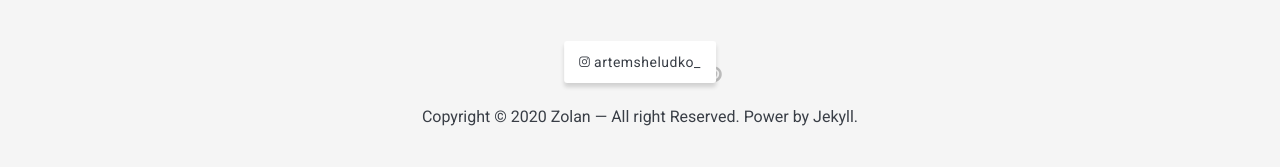
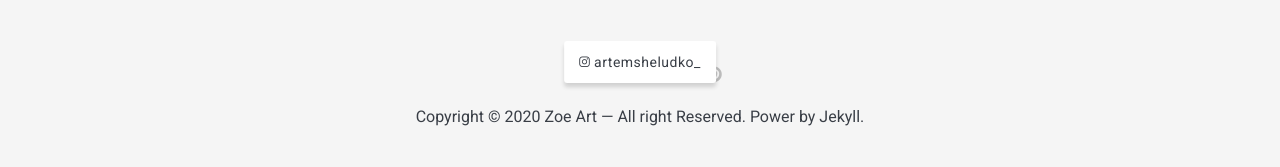
Before and after one commit to syntony666/zoe-site, a Jekyll site: the page built from index.html, in a window 1280 px wide. Shown: the part 1250-1417 px from the top of the page. Built offline with Jekyll 4.4.1, drawn with Linux system fonts in a browser that asks for light colours; nearby versions of some CDN libraries; the list of posts is cut into pages by our own code.

Commit message:
setup config

```diff
--- a/_config.yml
+++ b/_config.yml
@@ -1,5 +1,5 @@
-baseurl: "/" # the subpath of your site, e.g. /blog
-url: "" # the base hostname & protocol for your site, e.g. http://example.com
+baseurl: "/zoe-site" # the subpath of your site, e.g. /blog
+url: "https://syntony666.github.io" # the base hostname & protocol for your site, e.g. http://example.com
 
 
 # Build settings
--- a/_data/settings.yml
+++ b/_data/settings.yml
@@ -1,6 +1,6 @@
 #-------------------------------
 # General Site Settings
-title: Zolan
+title: Zoe Art
 logo: logo.svg # You can add own logo.
 description: Zolan is modern minimal theme for Jekyll
 
```
